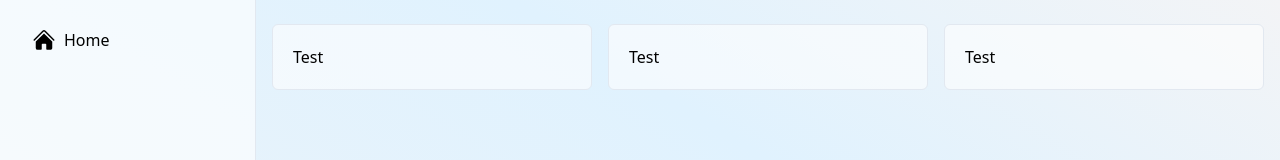
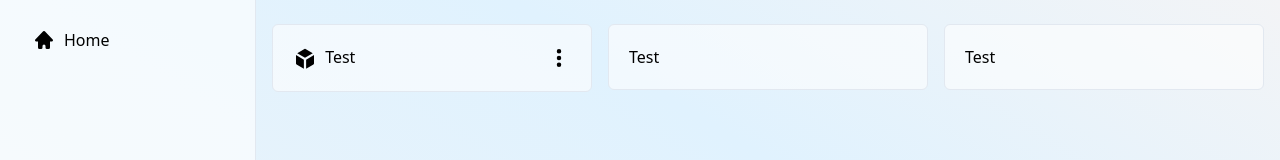
Before and after one commit to HseongH/React-Template, a React (Vite) app: page / in a window 1280 px wide. Shown: the top 160 px of the page. Built offline with nearby package versions, Linux system fonts and the light colour scheme.

Commit message:
widget 컴포넌트 기본 골격 추가

```diff
--- a/src/components/Widget.tsx
+++ b/src/components/Box.tsx
@@ -1,10 +1,10 @@
 import { ReactNode } from 'react';
 
-interface IWidget {
+interface IBox {
   children: ReactNode;
 }
 
-function Widget({ children }: IWidget) {
+function Box({ children }: IBox) {
   return (
     <div className="rounded-md border border-slate-200 bg-white/60 p-5 dark:border-none dark:bg-slate-700/45">
       {children}
@@ -12,4 +12,4 @@ function Widget({ children }: IWidget) {
   );
 }
 
-export default Widget;
+export default Box;
--- a/src/components/Sidebar.tsx
+++ b/src/components/Sidebar.tsx
@@ -1,3 +1,4 @@
+import { HomeIcon } from '@heroicons/react/16/solid';
 import { Link } from 'react-router-dom';
 
 function Sidebar() {
@@ -5,11 +6,7 @@ function Sidebar() {
     <div className="fixed inset-y-0 left-0 w-64 border-r border-slate-200 bg-white/60 p-5 dark:border-none dark:bg-slate-700/45">
       <nav>
         <Link className="flex w-full rounded-md px-3 py-2 hover:bg-slate-600/5 dark:hover:bg-white/5" to="/">
-          <svg xmlns="http://www.w3.org/2000/svg" viewBox="0 0 24 24" fill="currentColor" className="mr-2 size-6">
-            <path d="M11.47 3.841a.75.75 0 0 1 1.06 0l8.69 8.69a.75.75 0 1 0 1.06-1.061l-8.689-8.69a2.25 2.25 0 0 0-3.182 0l-8.69 8.69a.75.75 0 1 0 1.061 1.06l8.69-8.689Z" />
-            <path d="m12 5.432 8.159 8.159c.03.03.06.058.091.086v6.198c0 1.035-.84 1.875-1.875 1.875H15a.75.75 0 0 1-.75-.75v-4.5a.75.75 0 0 0-.75-.75h-3a.75.75 0 0 0-.75.75V21a.75.75 0 0 1-.75.75H5.625a1.875 1.875 0 0 1-1.875-1.875v-6.198a2.29 2.29 0 0 0 .091-.086L12 5.432Z" />
-          </svg>
-
+          <HomeIcon className="mr-2 size-6" />
           <span className="truncate">Home</span>
         </Link>
       </nav>
--- /dev/null
+++ b/src/components/Widget/Widget.tsx
@@ -0,0 +1,12 @@
+import { ReactNode } from 'react';
+import Box from '../Box';
+
+interface IWidget {
+  children: ReactNode;
+}
+
+function Widget({ children }: IWidget) {
+  return <Box>{children}</Box>;
+}
+
+export default Widget;
--- /dev/null
+++ b/src/components/Widget/WidgetBody.tsx
@@ -0,0 +1,3 @@
+function WidgetBody() {}
+
+export default WidgetBody;
--- /dev/null
+++ b/src/components/Widget/WidgetHeader.tsx
@@ -0,0 +1,20 @@
+import { Button } from '@headlessui/react';
+import { EllipsisVerticalIcon } from '@heroicons/react/16/solid';
+import { ReactNode } from 'react';
+
+interface IWidgetHeader {
+  children: ReactNode;
+}
+
+function WidgetHeader({ children }: IWidgetHeader) {
+  return (
+    <div className="flex justify-between">
+      <h2 className="mr-4 flex-1 truncate">{children}</h2>
+      <Button>
+        <EllipsisVerticalIcon className="size-6" />
+      </Button>
+    </div>
+  );
+}
+
+export default WidgetHeader;
--- a/src/pages/Home/index.tsx
+++ b/src/pages/Home/index.tsx
@@ -1,11 +1,18 @@
-import Widget from '@/components/Widget';
+import Box from '@/components/Box';
+import Widget from '@/components/Widget/Widget';
+import WidgetHeader from '@/components/Widget/WidgetHeader';
+import { CubeIcon } from '@heroicons/react/16/solid';
 
 function Home() {
   return (
     <div className="columns-3">
-      <Widget>Test</Widget>
-      <Widget>Test</Widget>
-      <Widget>Test</Widget>
+      <Widget>
+        <WidgetHeader>
+          <CubeIcon className="mr-1 inline-block size-6" /> Test
+        </WidgetHeader>
+      </Widget>
+      <Box>Test</Box>
+      <Box>Test</Box>
     </div>
   );
 }
--- a/tailwind.config.ts
+++ b/tailwind.config.ts
@@ -6,5 +6,5 @@ export default {
     extend: {},
   },
   plugins: [],
-  darkMode: ['selector', '[data-mode="dark"]'],
+  // darkMode: ['selector', '[data-mode="dark"]'],
 } satisfies Config;
```
Also changed, not shown: src/components/Widget/index.tsx (added).
